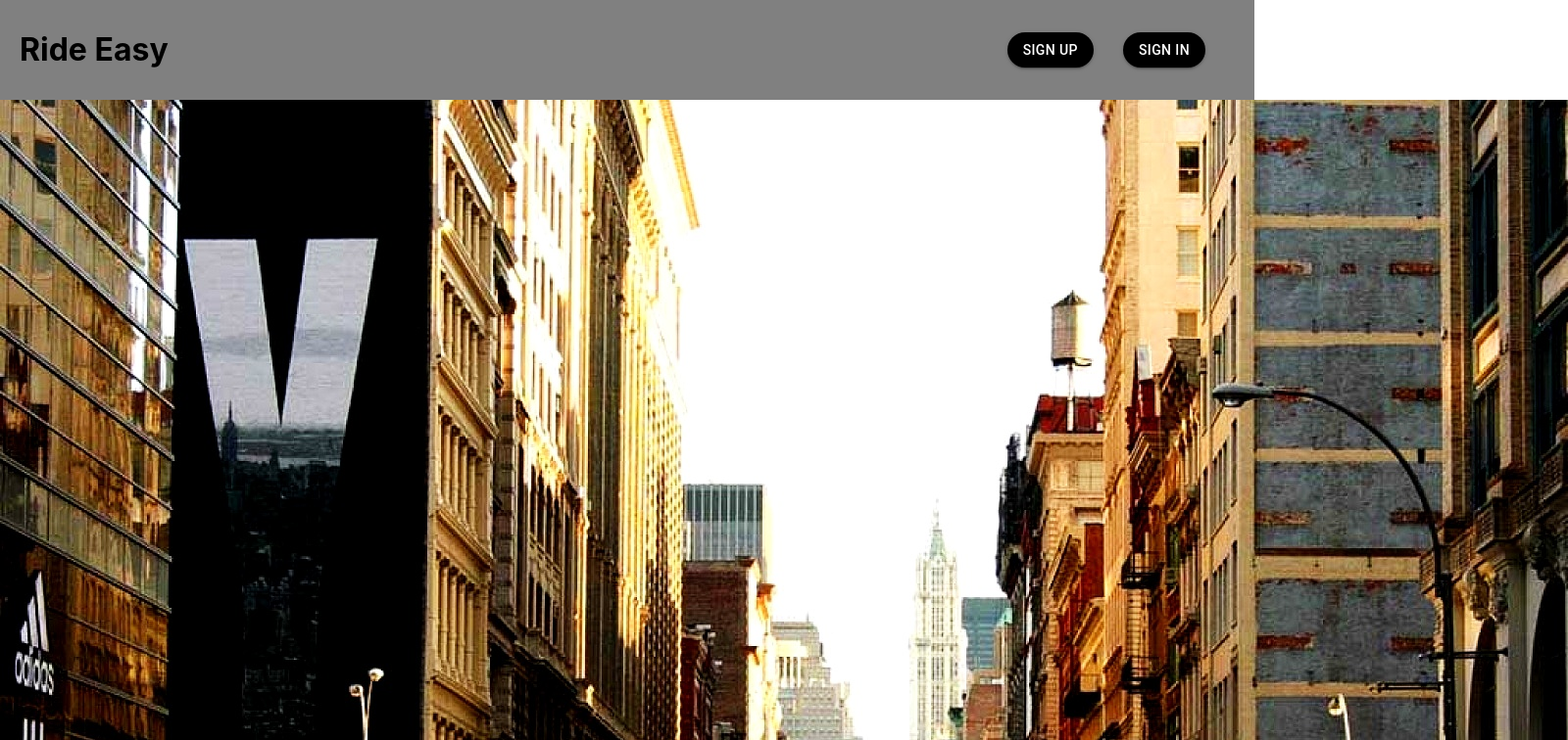
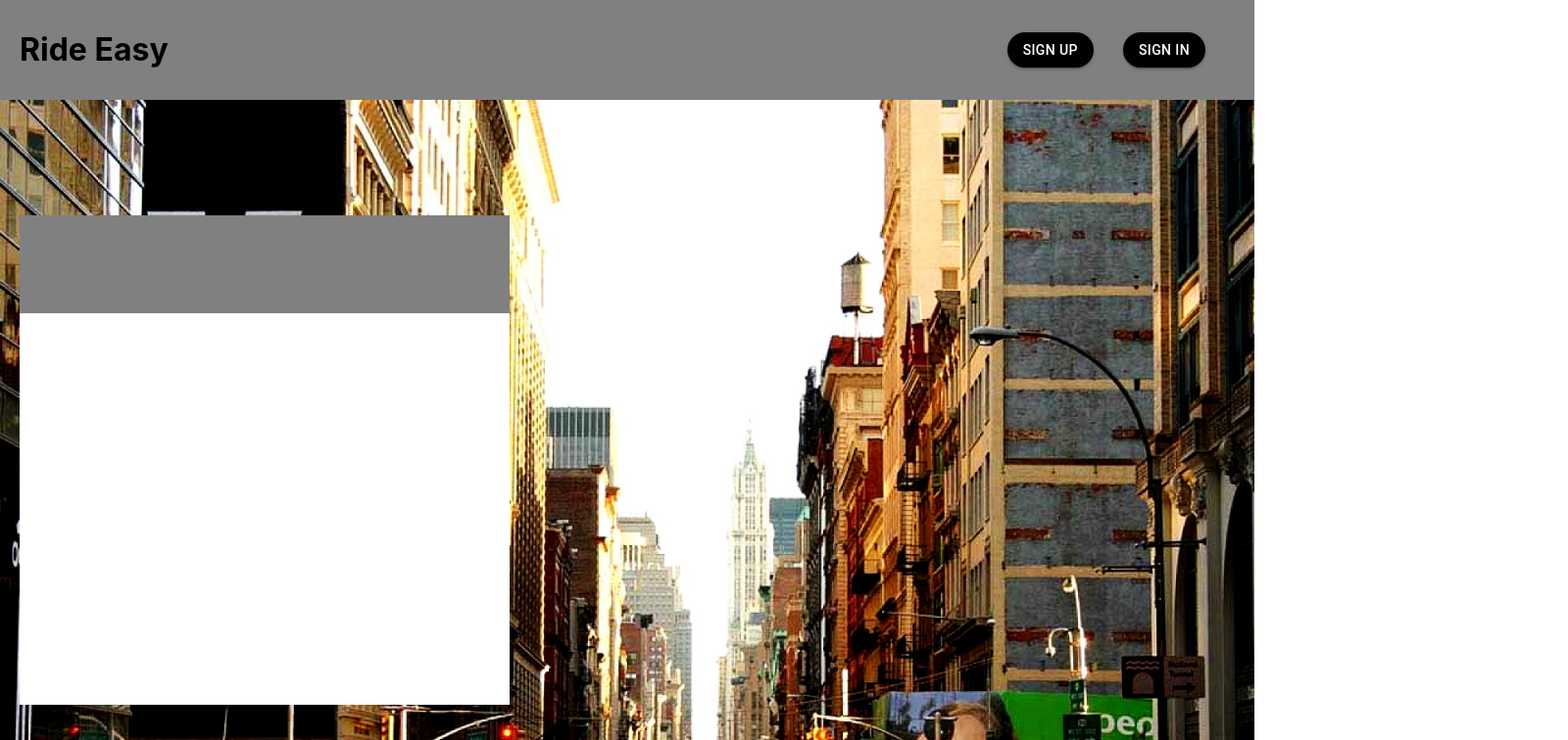
Before and after one commit to JoseSantos5455/RideEasy, a React (Create React App) app: page / in a window 1280 px wide. Shown: the top 756 px of the page at 98% size, 1600 px wide, since content can reach past the window. Built offline with nearby package versions, Linux system fonts and the light colour scheme.

Commit message:
thiird commit

```diff
--- a/package.json
+++ b/package.json
@@ -38,5 +38,8 @@
       "last 1 firefox version",
       "last 1 safari version"
     ]
+  },
+  "devDependencies": {
+    "daisyui": "^3.7.7"
   }
 }
--- a/src/App.css
+++ b/src/App.css
@@ -1,3 +1,6 @@
+@tailwind base;
+@tailwind components;
+@tailwind utilities;
 body {
   margin: 0;
   padding: 0;
--- /dev/null
+++ b/src/components/Body/Body.css
@@ -0,0 +1,43 @@
+.overlay {
+    position: fixed;
+    top: 0;
+    left: 0;
+    display: flex;
+    justify-content: flex-start; /* Align to the left */
+    align-items: flex-start; /* Align to the top */
+    height: 100%;
+    width: 100%;
+  }
+
+  .background {
+    position: relative;
+    overflow: hidden;
+  }
+
+  .background img {
+    width: 100%;
+    height: auto;
+  }
+
+  .card {
+    position: relative;
+    z-index: 1;
+    display: flex;
+    flex-direction: column;
+    width: 500px; /* Adjust the width as needed */
+    height: 500px;
+    /* background: linear-gradient(to bottom, grey 50%, white 50%); */
+    border-radius: 10px;
+    padding: 20px;
+    margin-top: 200px; /* Adjust margin to position it away from the edges */
+  }
+
+  .card .top {
+    flex: 1;
+    background-color: grey;
+  }
+
+  .card .bottom {
+    flex: 4;
+    background-color: white;
+  }
--- a/src/components/Body/Body.js
+++ b/src/components/Body/Body.js
@@ -1,11 +1,16 @@
 import React from "react";
 import backgroundImage from "../../assets/1.jpg";
+import "./Body.css"; // Import your CSS for styling
 
 const Body = () => {
   return (
-    <div>
-      <div className="background">
-        <img src={backgroundImage} alt="Background" />
+    <div className="background">
+      <img src={backgroundImage} alt="Background" />
+      <div className="overlay">
+        <div className="card">
+          <div className="top"></div>
+          <div className="bottom"></div>
+        </div>
       </div>
     </div>
   );
```
Also changed, not shown: tailwind.config.js (added, +8 -0 lines), 1 other file (tests, documents, lock files or other folders).
